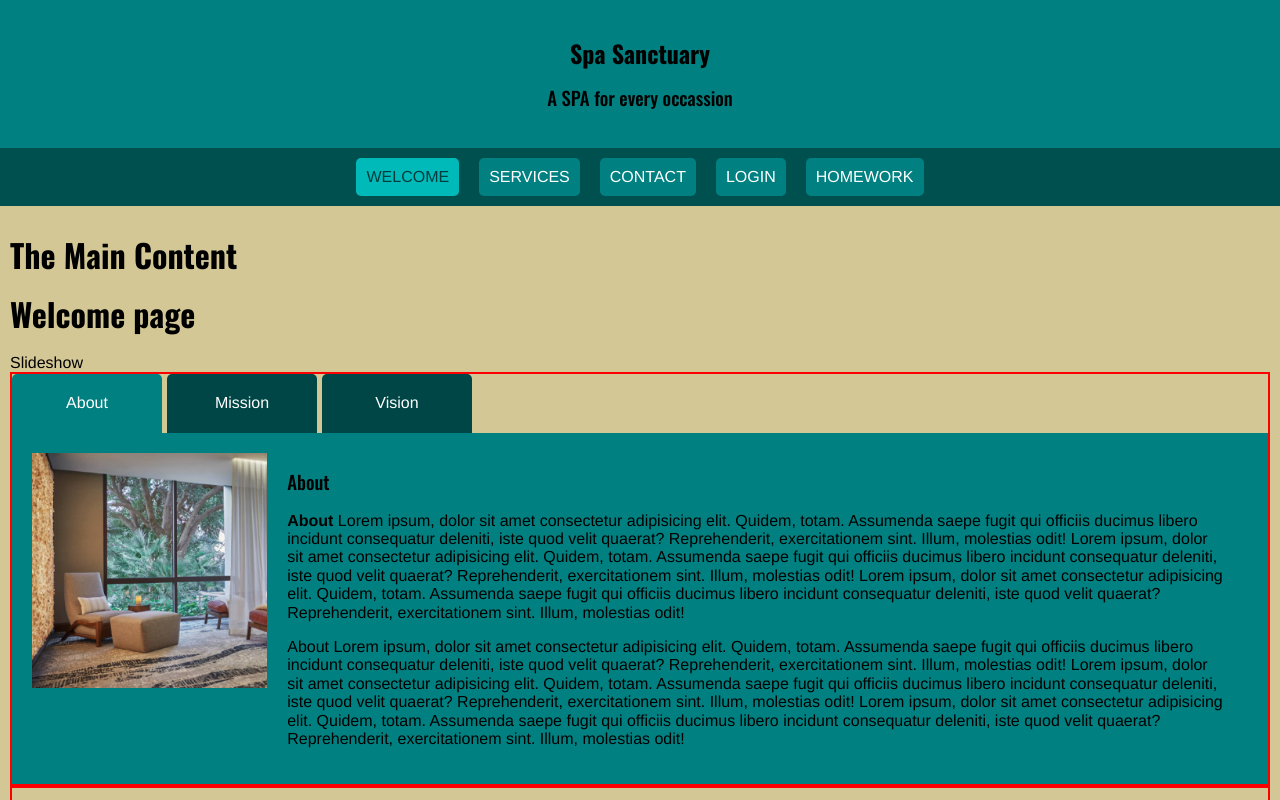
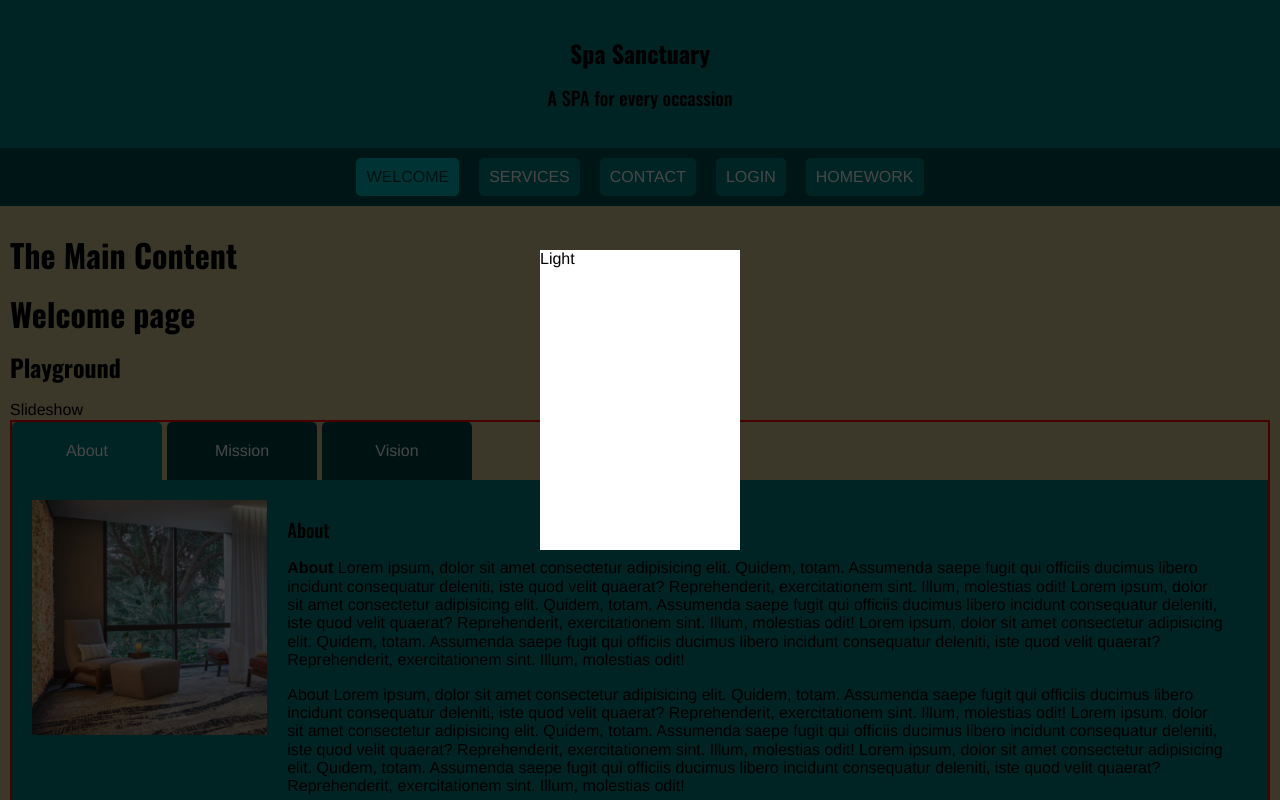
Before and after one commit to meatch/uclax-web1-summer21, a React (Create React App) app: page / in a window 1280 px wide. Shown: the top 800 px of the page. Built offline with nearby package versions, Linux system fonts and the light colour scheme.

Commit message:
Starting our lightbox.

```diff
--- /dev/null
+++ b/src/React/Components/Lightbox/Dark.jsx
@@ -0,0 +1,25 @@
+import React from 'react';
+import styled from 'styled-components';
+
+import Light from './Light.jsx';
+
+const Dark = () => {
+
+    return (
+        <DarkStyled className='Dark'>
+            <Light />
+        </DarkStyled>
+    );
+}
+
+export default Dark;
+
+const DarkStyled = styled.div`
+    position: fixed;
+    background-color: rgba(0, 0, 0, 0.722);
+
+    left: 0px;
+    right: 0px;
+    bottom: 0px;
+    top: 0px;
+`;
--- /dev/null
+++ b/src/React/Components/Lightbox/Light.jsx
@@ -0,0 +1,29 @@
+import React from 'react';
+import styled from 'styled-components';
+
+const Light = () => {
+
+    return (
+        <LightStyled className='Light'>
+            Light
+        </LightStyled>
+    );
+}
+
+export default Light;
+
+const LightStyled = styled.div`
+
+    position: absolute;
+
+    background-color: #fff;
+
+    width: 200px;
+    height: 300px;
+
+    left: 50%;
+    top: 50%;
+
+    transform: translate(-50%, -50%);
+
+`;
--- /dev/null
+++ b/src/React/Components/Lightbox/Lightbox.jsx
@@ -0,0 +1,19 @@
+import React from 'react';
+import styled from 'styled-components';
+
+import Dark from './Dark.jsx';
+
+const Lightbox = () => {
+
+    return (
+        <LightboxStyled className='Lightbox'>
+            <Dark />
+        </LightboxStyled>
+    );
+}
+
+export default Lightbox;
+
+const LightboxStyled = styled.div`
+
+`;
--- /dev/null
+++ b/src/React/Components/Lightbox/Playground.jsx
@@ -0,0 +1,20 @@
+import React from 'react';
+import styled from 'styled-components';
+
+import Lightbox from './Lightbox.jsx';
+
+const Playground = () => {
+
+    return (
+        <PlaygroundStyled className='Playground'>
+            <h2>Playground</h2>
+            <Lightbox />
+        </PlaygroundStyled>
+    );
+}
+
+export default Playground;
+
+const PlaygroundStyled = styled.div`
+
+`;
--- a/src/React/Homework/Homework.jsx
+++ b/src/React/Homework/Homework.jsx
@@ -82,6 +82,12 @@
                     <li><b>SVG:</b> Scalable Vector Graphics: Logos, Line Art, Icons - Vector, not bitmapped. XML files. No loss of integrity at size, light</li>
                 </ul>
             </Essay>
+            <Essay
+                number={ 7 }
+                question='Define the following roles: Project Manager, Business Analyst, Scrum Master, UX designer, Web Developer/Engineer, Quality Assurance Tester, and DevOps.'
+            >
+                Answer goes here.
+            </Essay>
         </div>
     );
 }
--- a/src/React/Pages/Welcome/Welcome.jsx
+++ b/src/React/Pages/Welcome/Welcome.jsx
@@ -1,6 +1,7 @@
 import React from 'react';
 import styled from 'styled-components';
 
+import Playground from '../../Components/Lightbox/Playground.jsx';
 import Slideshow from './Slideshow/Slideshow.jsx';
 import Tabbed from './Tabbed/Tabbed.jsx';
 import Staff from './Staff/Staff.jsx';
@@ -10,6 +11,7 @@
     return (
         <WelcomeStyled className='Welcome'>
             <h1>Welcome page</h1>
+            <Playground />
             <Slideshow />
             <Tabbed />
             <Staff />
```
